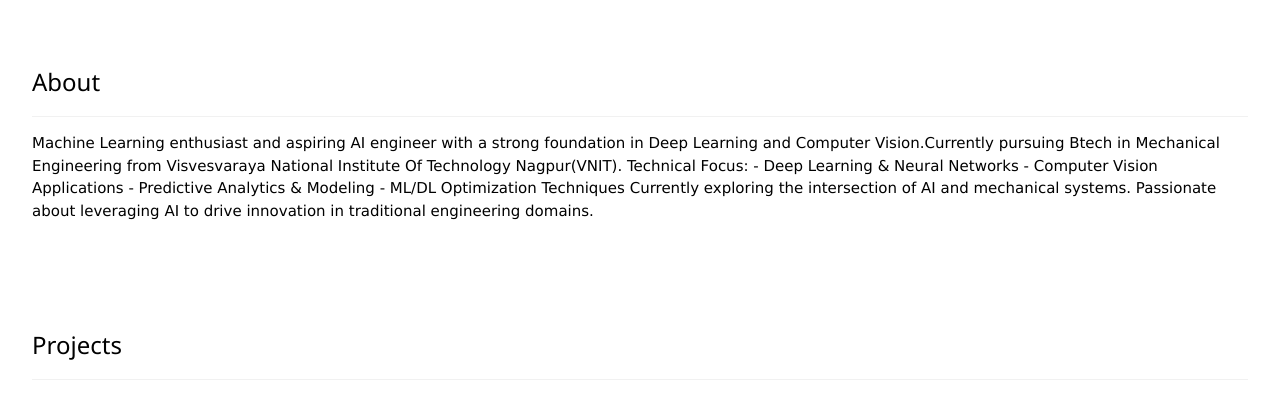
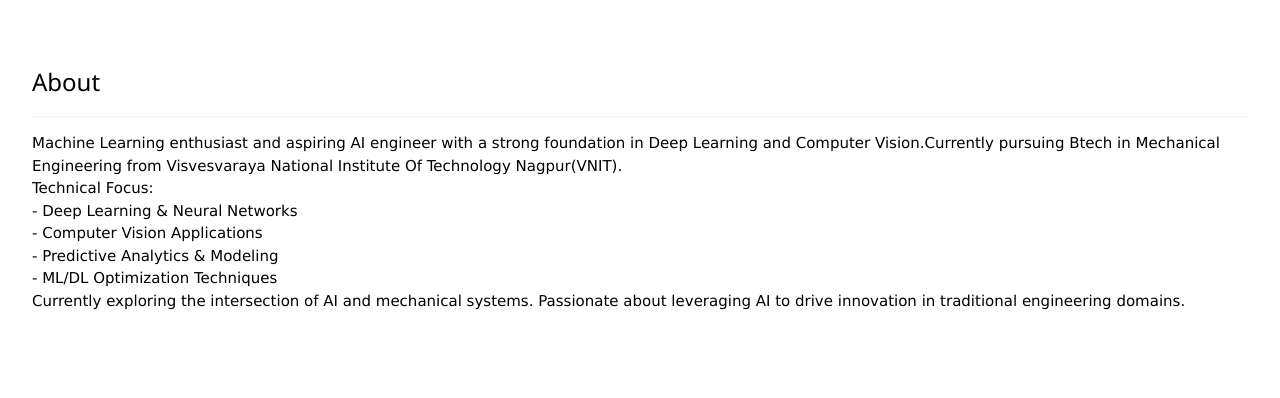
Before and after one commit to Srishti002/portfolio, a plain HTML site: page index.html in a window 1280 px wide. Shown: the part 855-1253 px from the top of the page. Drawn offline with nearby package versions, Linux system fonts and the light colour scheme.

Commit message:
Update index.html

```diff
--- a/index.html
+++ b/index.html
@@ -265,13 +265,13 @@
     <!-- About Section -->
   <div class="w3-container w3-padding-32" id="about">
     <h3 class="w3-border-bottom w3-border-light-grey w3-padding-16">About</h3>
-    <p>Machine Learning enthusiast and aspiring AI engineer with a strong foundation in Deep Learning and Computer Vision.Currently pursuing Btech in Mechanical Engineering from Visvesvaraya National Institute Of Technology Nagpur(VNIT).
+    <p>Machine Learning enthusiast and aspiring AI engineer with a strong foundation in Deep Learning and Computer Vision.Currently pursuing Btech in Mechanical Engineering from Visvesvaraya National Institute Of Technology Nagpur(VNIT).<br>
 
-Technical Focus:
-- Deep Learning & Neural Networks
-- Computer Vision Applications
-- Predictive Analytics & Modeling
-- ML/DL Optimization Techniques
+Technical Focus: <br>
+- Deep Learning & Neural Networks <br>
+- Computer Vision Applications <br>
+- Predictive Analytics & Modeling <br>
+- ML/DL Optimization Techniques <br>
 
 Currently exploring the intersection of AI and mechanical systems. Passionate about leveraging AI to drive innovation in traditional engineering domains.
 
```
